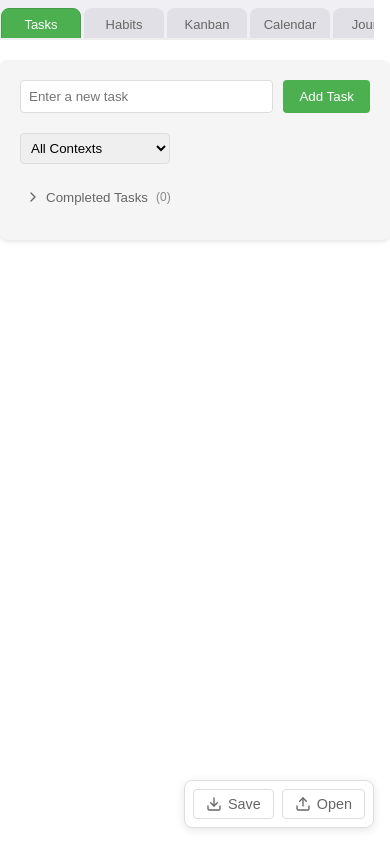
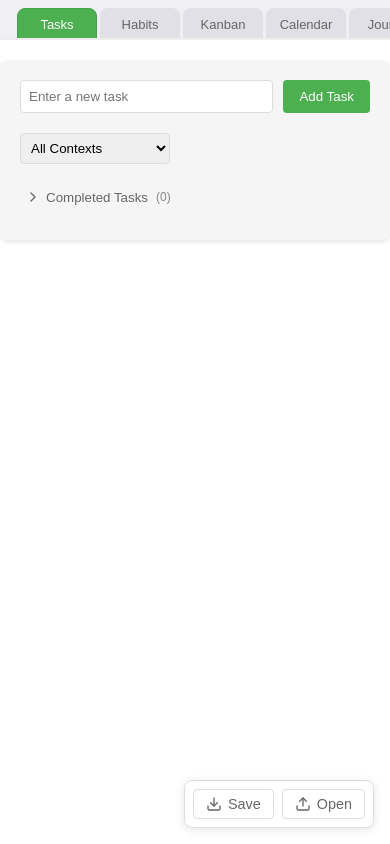
Before and after one commit to dogriffiths/todoyou, a website: page docs/index.html in a window 390 px wide. Drawn offline with nearby package versions, Linux system fonts and the light colour scheme.

Commit message:
fix: Minor tabs change

```diff
--- a/docs/index.html
+++ b/docs/index.html
@@ -1117,7 +1117,6 @@
 
         @media (max-width: 768px) {
             .tabs {
-                margin: 0 -16px;
                 padding: 8px 16px 0;
             }
 
```
